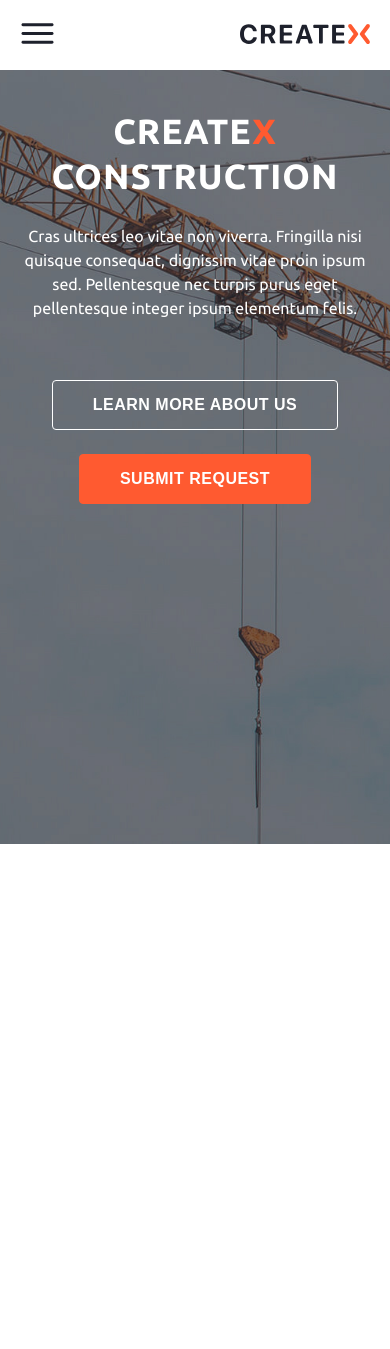
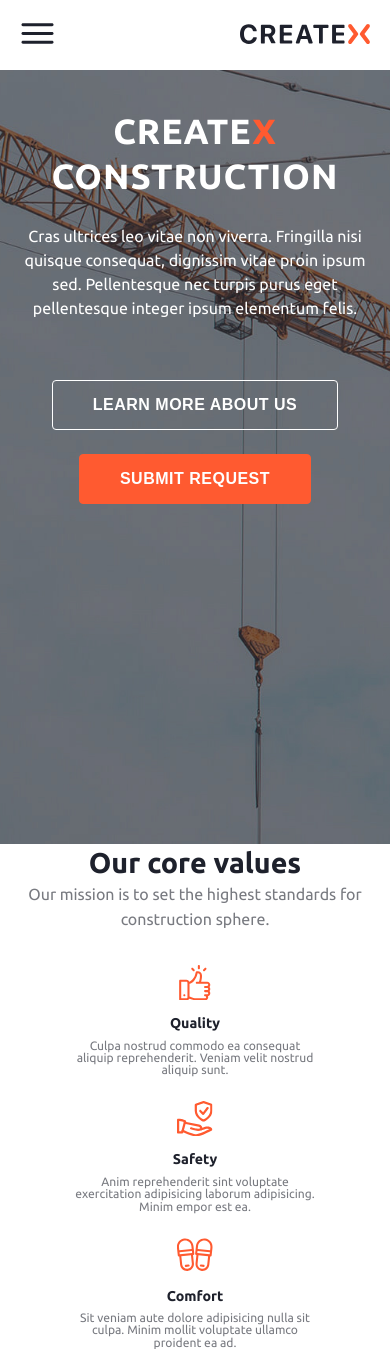
Before and after one commit to AziAlex/createx, a Next.js app: page / in a window 390 px wide. Before the commit the page ends 844 px from the top, so only its background shows below. Built offline with nearby package versions, Linux system fonts and the light colour scheme.

Commit message:
feature: add OurValues component

```diff
--- a/src/page/main-page/index.tsx
+++ b/src/page/main-page/index.tsx
@@ -1,11 +1,12 @@
 import Header from '@/widgets/header'
-import React from 'react'
-import MainSlider from "@/feature/main-slider";
+import MainSlider from '@/feature/main-slider'
+import OurValues from './ui/ourValues'
 
 const ManiPage = () => (
   <>
-    <Header/>
-    <MainSlider/>
+    <Header />
+    <MainSlider />
+    <OurValues />
   </>
 )
 
--- /dev/null
+++ b/src/page/main-page/ui/ourValues/index.tsx
@@ -0,0 +1,28 @@
+import React from 'react'
+import Wrap from '@/shared/ui/wrap'
+import CardView from './card'
+import { cards } from './lib/constants'
+
+import cl from './style.module.scss'
+
+const OurValues = () => (
+  <Wrap>
+    <div className={cl.our_values}>
+      <h2>Our core values</h2>
+      <h4>
+        Our mission is to set the highest standards for construction sphere.
+      </h4>
+
+      <div className={cl.cards__wrapper}>
+        {cards.map((card, idx) => (
+          <React.Fragment key={idx}>
+            {idx !== 0 && <span></span>}
+            <CardView card={card} />
+          </React.Fragment>
+        ))}
+      </div>
+    </div>
+  </Wrap>
+)
+
+export default OurValues
--- /dev/null
+++ b/src/page/main-page/ui/ourValues/style.module.scss
@@ -0,0 +1,54 @@
+@import '@/var';
+@import '@/mixins';
+
+.our_values {
+  .cards__wrapper {
+    display: flex;
+    justify-content: space-between;
+  }
+
+  h2 {
+    margin-bottom: responsive(0px, 24px);
+  }
+
+  h4 {
+    margin-bottom: responsive(24px, 58px);
+    @media screen and (max-width: 900px) {
+      margin: 0 auto;
+      max-width: 400px;
+    }
+  }
+
+  span {
+    width: 1px;
+    background: linear-gradient(
+      0deg,
+      rgba(218, 219, 221, 0) 0%,
+      rgba(218, 219, 221, 0.5) 12.33%,
+      #dadbdd 51.91%,
+      rgba(218, 219, 221, 0.5) 87.85%,
+      rgba(218, 219, 221, 0) 100%
+    );
+  }
+
+  @media (max-width: 960px) {
+    h4 {
+      margin-bottom: 32px;
+      font-size: 16px;
+      line-height: 25.6px;
+    }
+  }
+
+  @media screen and (max-width: 560px) {
+    .cards__wrapper {
+      display: block;
+      margin: 0 auto;
+    }
+
+    span {
+      visibility: hidden;
+      display: none;
+    }
+
+  }
+}
```
